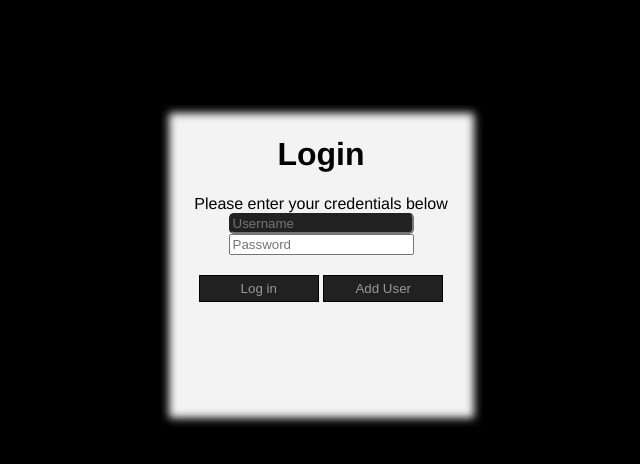
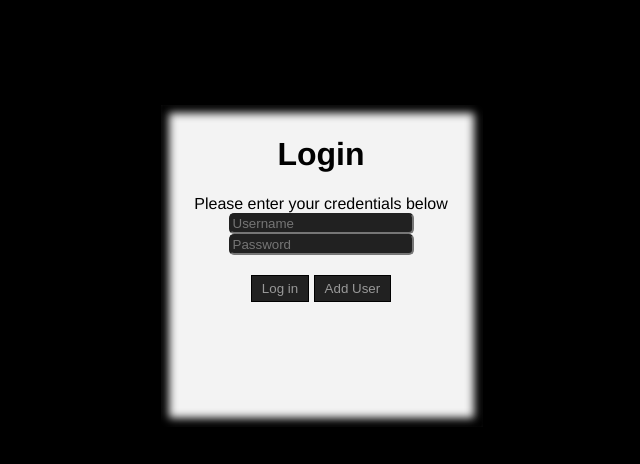
Before and after one commit to wsiao/WarmUp1, a Django app: page / in a window 1280 px wide. Shown: the top 464 px of the page, without its empty margins (318-958 px from the left). Run offline with Django 3.2, Linux system fonts and the light colour scheme; some libraries are stand-ins or nearby versions.

Commit message:
CSSAttempt

```diff
--- a/cL/static/frontEnd.css
+++ b/cL/static/frontEnd.css
@@ -15,12 +15,18 @@
 
 input[type="submit"] {
 background: #212121;
-width:120px;
 color: #999;
 padding: 5px 10px;
 margin: 20px 0;
 border: 1px solid #000;
 font-weight: lighter;
+}
+
+input[type="password"] {
+background: #212121;
+-moz-border-radius: 5px;
+-webkit-border-radius: 5px;
+ border-radius: 5px;
 }
 
 input[type="text"] {
```
